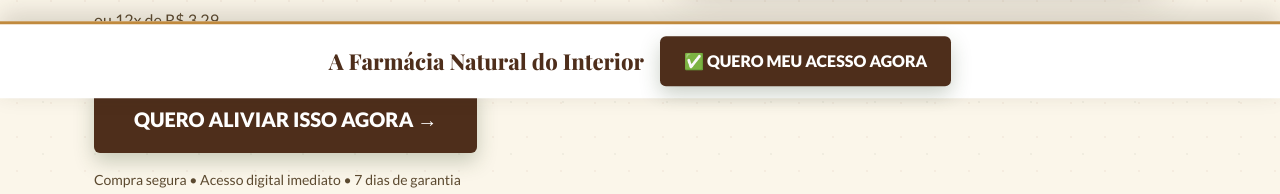
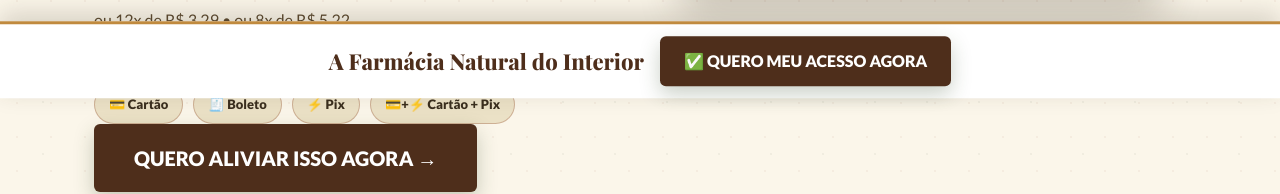
Before and after one commit to bakanas-marketing/farmacia-natural-do-interior, a plain HTML site: page index.html in a window 1280 px wide. Shown: the part 786-980 px from the top of the page. Drawn offline with nearby package versions, Linux system fonts and the light colour scheme.

Commit message:
Adiciona formas de pagamento e parcelamento 8x na pagina de vendas
Inclui selos de cartao, boleto, Pix e cartao+Pix junto aos blocos de
preco do Hero e da secao de compra, alem da opcao de parcelamento em
8x de R$ 5,22.

Co-Authored-By: Claude Sonnet 5 <noreply@anthropic.com>
Claude-Session: https://claude.ai/code/session_01HPibZVSKUVurVomt3z5s9u

```diff
--- a/index.html
+++ b/index.html
@@ -238,6 +238,28 @@
   }
   .preco-parcela{ font-size: 16px; color: var(--texto-suave); display: block; }
   .preco-nota{ font-size: 14px; color: var(--texto-suave); display: block; margin-top: 2px; }
+
+  /* ===== Formas de pagamento ===== */
+  .formas-pagamento{
+    display: flex;
+    flex-wrap: wrap;
+    gap: 10px;
+    margin-top: 16px;
+  }
+  .forma-pagamento{
+    display: inline-flex;
+    align-items: center;
+    gap: 6px;
+    background: var(--pilula-bg);
+    border: 1px solid rgba(140, 63, 34, 0.3);
+    border-radius: 999px;
+    padding: 8px 14px;
+    font-size: 13px;
+    font-weight: 900;
+    color: var(--texto);
+    white-space: nowrap;
+  }
+  .compra-final .formas-pagamento{ justify-content: center; }
 
   /* ===== Dobra 2 — VSL ===== */
   .vsl{
@@ -654,8 +676,15 @@
         <div class="bloco-preco">
           <span class="preco-riscado">De R$ 65,90</span>
           <span class="preco-atual">R$ 35,90</span>
-          <span class="preco-parcela">ou 12x de R$ 3,29</span>
+          <span class="preco-parcela">ou 12x de R$ 3,29 &bull; ou 8x de R$ 5,22</span>
           <span class="preco-nota">Pagamento único. Sem mensalidade.</span>
+        </div>
+
+        <div class="formas-pagamento">
+          <span class="forma-pagamento">💳 Cartão</span>
+          <span class="forma-pagamento">🧾 Boleto</span>
+          <span class="forma-pagamento">⚡ Pix</span>
+          <span class="forma-pagamento">💳+⚡ Cartão + Pix</span>
         </div>
 
         <a href="#comprar" class="btn-cta btn-cta--primario">QUERO ALIVIAR ISSO AGORA →</a>
@@ -880,8 +909,17 @@
         <div class="bloco-preco">
           <span class="preco-riscado">R$ 65,90</span>
           <span class="preco-atual">R$ 35,90</span>
-          <span class="preco-parcela">ou 12x de R$ 3,29</span>
+          <span class="preco-parcela">ou 12x de R$ 3,29 &bull; ou 8x de R$ 5,22</span>
         </div>
+
+        <div class="formas-pagamento">
+          <span class="forma-pagamento">💳 Cartão</span>
+          <span class="forma-pagamento">🧾 Boleto</span>
+          <span class="forma-pagamento">⚡ Pix</span>
+          <span class="forma-pagamento">💳+⚡ Cartão + Pix</span>
+        </div>
+
+        <br>
 
         <a href="#link-de-compra" class="btn-cta btn-cta--primario btn-cta--bloco">✅ QUERO RECEBER AGORA</a>
 
```
